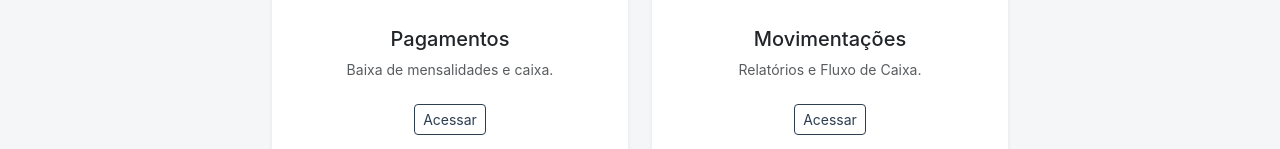
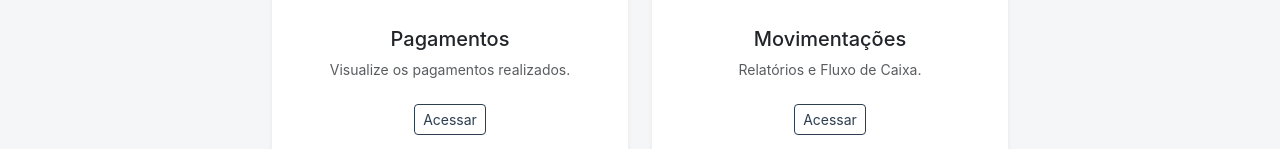
Before and after one commit to JuanTeles/fitpay-prg04juanteles, a React (Create React App) app: page / in a window 1280 px wide. Shown: the part 747-896 px from the top of the page. Built offline with nearby package versions, Linux system fonts and the light colour scheme; no server answers.

Commit message:
♻️ refactor: ajusta textos que nao estavam condizentes

```diff
--- a/src/components/MatriculaModal.jsx
+++ b/src/components/MatriculaModal.jsx
@@ -156,10 +156,10 @@ const MatriculaModal = ({ show, handleClose, aluno }) => {
                             </Form.Group>
                         </div>
 
-                        {/* Data Fim (Calculada - Read Only) */}
+                        {/* Data Fim */}
                         <div className="col-md-6">
                             <Form.Group className="mb-3">
-                                <Form.Label>Data de Fim (Calculada)</Form.Label>
+                                <Form.Label>Data de Fim</Form.Label>
                                 <Form.Control
                                     type="date"
                                     value={dataFim}
--- a/src/pages/Dashboard.jsx
+++ b/src/pages/Dashboard.jsx
@@ -19,18 +19,17 @@ const Dashboard = () => {
       try {
         const [alunosResponse, matriculasResponse, aRenovarResponse] = await Promise.all([
           // Busca total de alunos ativos
-          // Parâmetros: page=0, size=1, search='', status='ATIVO'
           AlunoService.findAll(0, 1, '', 'ATIVO'),
 
           // Busca novas matrículas do mês
           MatriculaService.getNovasNoMes(),
 
-          // 3usca matrículas a renovar (7 dias)
+          // Busca matrículas a renovar (7 dias)
           MatriculaService.getARenovar()
         ]);
 
         setKpis({
-          alunosAtivos: alunosResponse.totalElements || 0, // O backend retorna um Page, usamos o totalElements
+          alunosAtivos: alunosResponse.totalElements || 0,
           matriculasMes: matriculasResponse || 0,
           aRenovar: aRenovarResponse || 0
         });
@@ -162,7 +161,7 @@ const Dashboard = () => {
             <Card.Body className="d-flex flex-column align-items-center justify-content-center py-4">
               <i className="bi bi-wallet2 fs-1 text-success mb-3"></i>
               <Card.Title>Pagamentos</Card.Title>
-              <Card.Text className="text-muted small">Baixa de mensalidades e caixa.</Card.Text>
+              <Card.Text className="text-muted small">Visualize os pagamentos realizados.</Card.Text>
               <Link to="/financeiro">
                 <Button variant="outline-secondary" size="sm" className="mt-2">Acessar</Button>
               </Link>
```
